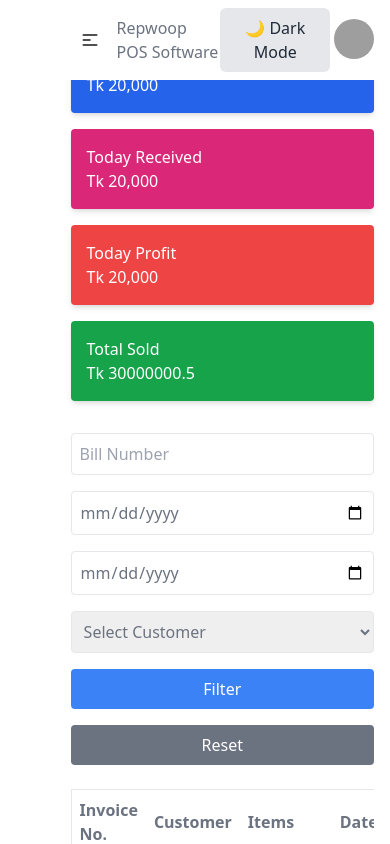
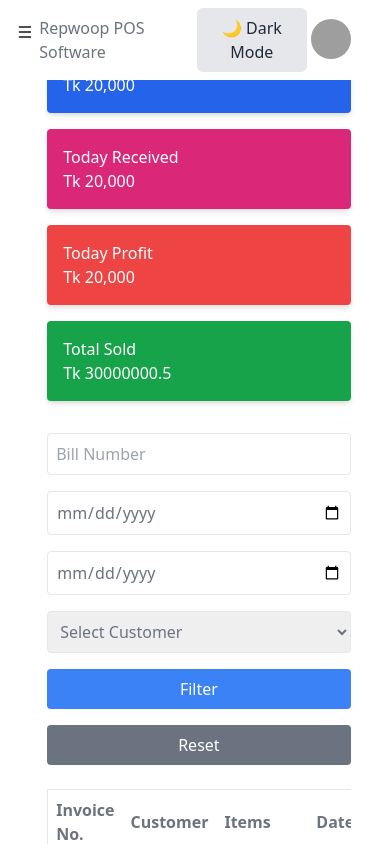
Before and after one commit to md-asif-iqbal/RepWoop-POS-system, a Next.js app: page /Sales in a window 390 px wide. Built offline with nearby package versions, Linux system fonts and the light colour scheme; grey boxes are pictures that could not be loaded.

Commit message:
sidebar are responsive in all device

```diff
--- a/app/Owners/page.jsx
+++ b/app/Owners/page.jsx
@@ -100,7 +100,7 @@ export default function page() {
 
                   {/* Dropdown Menu */}
                   {isDropdownOpen === owner.id && (
-                    <div className="absolute right-0 mt-2 w-32 bg-white dark:bg-[#141432] shadow-lg rounded-md border border-gray-200 z-50">
+                    <div className="absolute right-0 mt-2 w-32 bg-white dark:bg-[#141432] shadow-lg rounded-md border border-gray-200 z-20">
                       <button className="block w-full px-4 py-2 text-left text-gray-700 dark:text-white hover:bg-gray-800">
                         Edit
                       </button>
--- a/app/Returns/page.jsx
+++ b/app/Returns/page.jsx
@@ -165,7 +165,7 @@ const SalesReturnList = () => {
           {/* Modal */}
 
             {isOpen && (
-                    <div className="fixed inset-0 bg-gray-800 bg-opacity-50 flex justify-center items-center z-50">
+                    <div className="fixed inset-0 bg-gray-800 bg-opacity-50 flex justify-center items-center z-20">
                       <div className="bg-white rounded-lg w-full max-w-6xl p-6 relative overflow-y-auto max-h-[90vh]">
                         <div className="flex justify-between items-center mb-4">
                           <h2 className="text-2xl font-bold">Add Sales Return</h2>
--- a/app/Sales/page.jsx
+++ b/app/Sales/page.jsx
@@ -250,7 +250,7 @@ export default function page() {
                       <GrUserSettings />
                     </button>
                     {selectedInvoice === sale.invoiceNo && (
-                      <div className="absolute bg-white shadow-lg rounded p-2 mt-2 z-50 right-10">
+                      <div className="absolute bg-white shadow-lg rounded p-2 mt-2 z-20 right-10">
                         <ul className="text-gray-700">
                           <li className="p-2 hover:bg-gray-100 cursor-pointer">Print</li>
                           <li className="p-2 hover:bg-gray-100 cursor-pointer">Challan Print</li>
--- a/app/Shared/Navigation/Navigation.jsx
+++ b/app/Shared/Navigation/Navigation.jsx
@@ -46,23 +46,7 @@ export default function Navigation({toggleSidebar}) {
     <div className='w-[85%] fixed top-0 z-50'>
         <div className="navbar bg-white dark:bg-[#141432] backdrop-blur-sm">
             <div className="navbar-start">
-                <div className="dropdown">
-                <div tabIndex={0} role="button" className="btn btn-ghost lg:hidden" onClick={toggleSidebar}>
-                    <svg
-                    xmlns="http://www.w3.org/2000/svg"
-                    className="h-5 w-5"
-                    fill="none"
-                    viewBox="0 0 24 24"
-                    stroke="currentColor">
-                    <path
-                        strokeLinecap="round"
-                        strokeLinejoin="round"
-                        strokeWidth="2"
-                        d="M4 6h16M4 12h8m-8 6h16" />
-                    </svg>
-                </div>
 
-                </div>
                 <a className=" text-gray-500 dark:text-white text-md">Repwoop POS Software</a>
             </div>
             {/* nav center */}
--- a/app/Shared/Sidebar/Sidebar.jsx
+++ b/app/Shared/Sidebar/Sidebar.jsx
@@ -45,7 +45,8 @@ import { Component,UserRound,Landmark,Banknote, Wallet, SmartphoneNfc, BadgeDoll
     LayoutList, LayoutDashboard, MailPlus, Users, PackageCheck, UserCog, ChartColumn,
     CalendarClock, CalendarDays, FileClock, CalendarCog, FileChartColumnIncreasing,
     PackageMinus, UserRoundSearch, ChartNoAxesCombined, Receipt, FileBox, CalendarPlus,
-    CalendarFold, Cog, BadgeInfo, DatabaseBackup, UserCheck, Settings } from 'lucide-react';
+    CalendarFold, Cog, BadgeInfo, DatabaseBackup, UserCheck, Settings,
+    AlignJustify} from 'lucide-react';
 import { ShoppingCart } from 'lucide-react';
 import { ShoppingBag } from 'lucide-react';
 import { BaggageClaim } from 'lucide-react';
@@ -57,16 +58,27 @@ import { Package } from 'lucide-react';
 import { Ribbon } from 'lucide-react';
 
 
-export default function Sidebar({isSidebarOpen}) {
+export default function Sidebar() {
     const spanClass = " block h-0.5 bg-gradient-to-r from-pink-500 to-orange-500 scale-x-0 group-hover:scale-x-100 transition-transform origin-left duration-700"
 
     const pathname = usePathname();
+    const [isSidebarOpen, setIsSidebarOpen] = useState(false);
 
+    // Function to toggle sidebar visibility
+    const toggleSidebar = () => {
+      setIsSidebarOpen(!isSidebarOpen); // Toggle the sidebar open/close
+    };
   return (
     <div>
+        <div className="dropdown md:hidden">
+                <div tabIndex={0} role="button" className="btn btn-ghost md:hidden mt-2 lg:mt-0" onClick={toggleSidebar}>
+                <AlignJustify size={20} strokeWidth={2} />
+                </div>
+
+                </div>
           <div
              id="sidebar"
-             className={`sidebar  bg-white dark:bg-[#141432] scrollbar-thin scrollbar-thumb-transparent scrollbar-track-transparent p-4 space-y-3   h-screen   transition-all duration-600 ease-in-out
+             className={`sidebar fixed z-50  bg-white dark:bg-[#141432] scrollbar-thin scrollbar-thumb-transparent scrollbar-track-transparent p-4 space-y-3   h-screen   transition-all duration-700 ease-in-out
              ${isSidebarOpen ? 'w-64 opacity-100' : 'w-0 opacity-0'}
              lg:w-64 lg:opacity-100`} // Always show on large screens (lg+)
              style={{ overflowY: 'auto' }}
--- a/app/layout.js
+++ b/app/layout.js
@@ -20,8 +20,8 @@ export default function RootLayout({ children }) {
       <body
         className="font">
        <div className="h-screen flex ">
-      {/* LEFT */}
-      <div className="w-[14%] md:w-[8%] lg:w-[16%] xl:w-[14%] p-0">
+      {/* LEFT w-[14%] */}
+      <div className="w-[8%] md:w-[8%] lg:w-[16%] xl:w-[14%] p-0">
         <Sidebar />
       </div>
       {/* RIGHT */}
```
